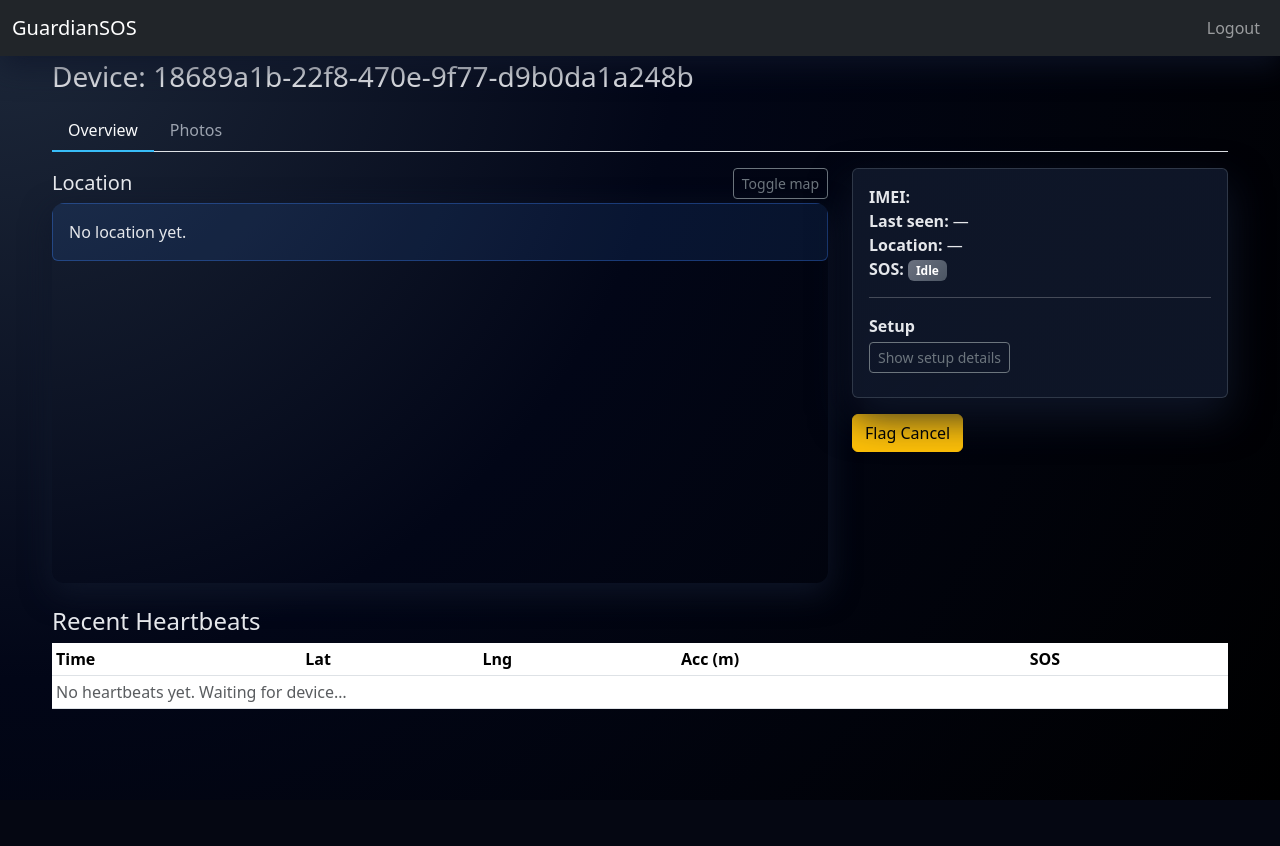
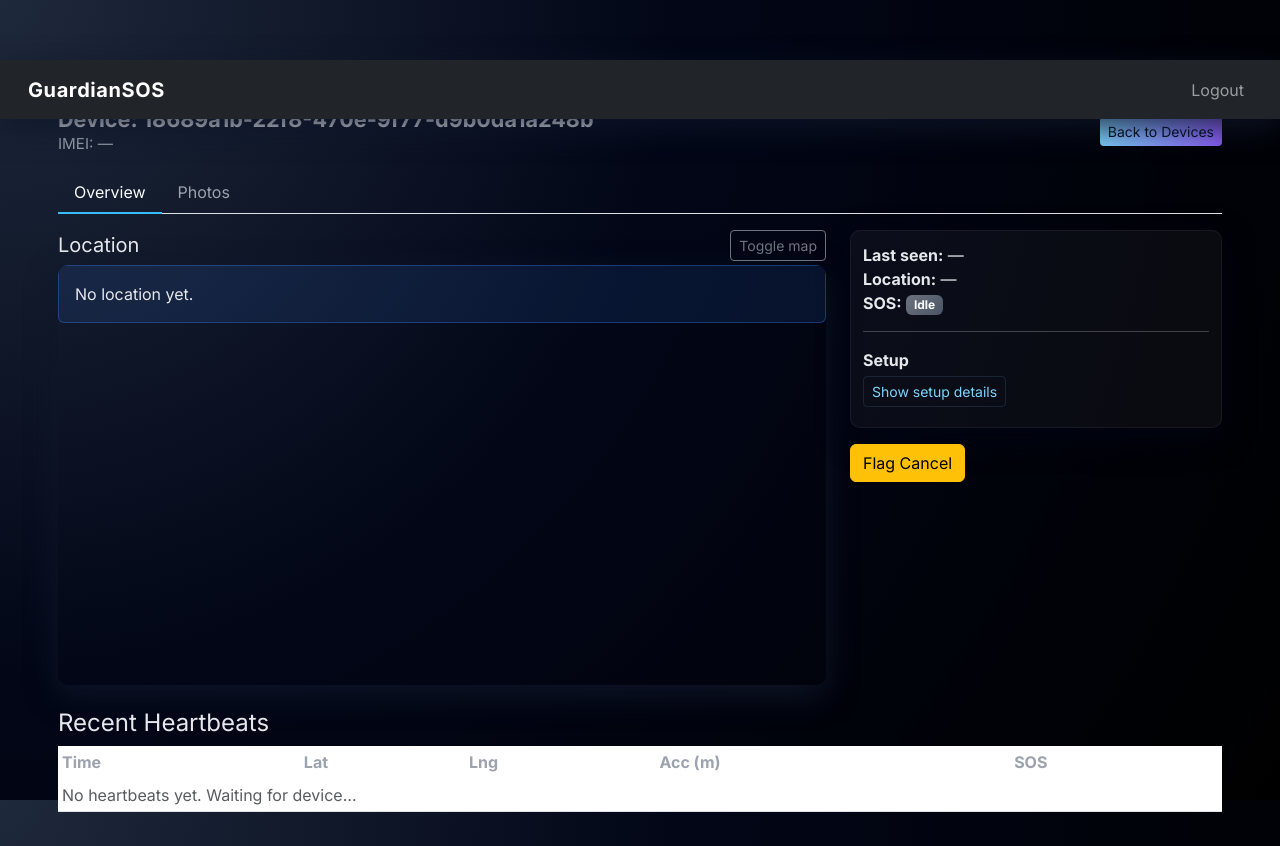
Before and after one commit to Mhmhm1/GuardianSOSServer, a Flask app: page /device/18689a1b-22f8-470e-9f77-d9b0da1a248b in a window 1280 px wide. Before the commit the page ends 800 px from the top, so only its background shows below. Run offline with Flask 3, Linux system fonts and the light colour scheme; a user stored in the database is signed in.

Commit message:
UI: modernize templates — futuristic stylesheet and layout

```diff
--- /dev/null
+++ b/static/css/style.css
@@ -0,0 +1,47 @@
+@import url('https://fonts.googleapis.com/css2?family=Inter:wght@300;400;600;700;800&display=swap');
+:root{
+  --bg-0: #030417;
+  --bg-1: #071133;
+  --card: rgba(255,255,255,0.04);
+  --glass-border: rgba(255,255,255,0.06);
+  --muted: #9ca3af;
+  --accent: #7dd3fc;
+  --accent-2: #8b5cf6;
+  --danger: linear-gradient(90deg,#ef4444,#b91c1c);
+}
+*{box-sizing:border-box}
+html,body{height:100%}
+body{
+  font-family: 'Inter', system-ui, -apple-system, 'Segoe UI', Roboto, 'Helvetica Neue', Arial;
+  margin:0; background: radial-gradient(1200px 600px at 10% 10%, rgba(139,92,246,0.12), transparent 12%),
+    radial-gradient(1000px 400px at 90% 90%, rgba(125,211,252,0.08), transparent 12%),
+    linear-gradient(180deg,var(--bg-0) 0%, var(--bg-1) 100%);
+  color: #e6eef8;
+  -webkit-font-smoothing:antialiased;
+  -moz-osx-font-smoothing:grayscale;
+}
+.app-shell{min-height:100vh;display:flex;flex-direction:column}
+.app-header{backdrop-filter: blur(6px);background:linear-gradient(180deg, rgba(255,255,255,0.02), rgba(255,255,255,0.01));border-bottom:1px solid var(--glass-border)}
+.navbar-brand{font-weight:700;letter-spacing:0.6px}
+.navbar{padding:0.6rem 1rem}
+.app-container{width:100%;max-width:1200px;margin:28px auto;padding:18px}
+.glass-card{background:var(--card);border:1px solid var(--glass-border);border-radius:12px;padding:18px;box-shadow:0 10px 30px rgba(2,6,23,0.6)}
+.page-hero{display:flex;align-items:center;justify-content:space-between;gap:12px;margin-bottom:16px}
+.hero-title{font-size:1.35rem;font-weight:700;margin:0}
+.hero-sub{color:var(--muted);font-size:0.95rem}
+.btn-gradient{background:linear-gradient(90deg,var(--accent),var(--accent-2));color:#031025;border:none}
+.btn-outline-frost{color:var(--accent);border:1px solid rgba(125,211,252,0.12);background:transparent}
+.table thead th{color:var(--muted);border-bottom:1px solid rgba(255,255,255,0.04)}
+.table tbody td{vertical-align:middle}
+.badge-future{background:linear-gradient(90deg,#06b6d4,#14b8a6);color:#021226}
+.photo{border-radius:8px;max-width:100%;height:auto}
+.small-muted{color:var(--muted);font-size:0.9rem}
+.card-compact{padding:12px;border-radius:10px}
+@media (max-width:767px){
+  .app-container{margin:12px;padding:12px}
+  .page-hero{flex-direction:column;align-items:flex-start}
+}
+
+/* utility tweaks which override bootstrap where needed */
+.text-monospace{font-family:ui-monospace, SFMono-Regular, Menlo, Monaco, 'Roboto Mono', 'Courier New', monospace}
+.link-muted{color:var(--accent);text-decoration:none}
--- a/templates/base.html
+++ b/templates/base.html
@@ -6,6 +6,7 @@
   <title>GuardianSOS Server</title>
   <link href="https://cdn.jsdelivr.net/npm/bootstrap@5.3.3/dist/css/bootstrap.min.css" rel="stylesheet">
   <link rel="stylesheet" href="https://unpkg.com/leaflet@1.9.4/dist/leaflet.css" />
+  <link rel="stylesheet" href="/static/css/style.css">
   <style>
     body {
       padding-top: 60px;
@@ -73,7 +74,8 @@
     }
   </style>
 </head>
-<body>
+<body class="app-shell">
+<header class="app-header">
 <nav class="navbar navbar-expand-lg navbar-dark bg-dark fixed-top">
   <div class="container-fluid">
     <a class="navbar-brand" href="/">GuardianSOS</a>
@@ -86,7 +88,8 @@
     </div>
   </div>
 </nav>
-<div class="container">
+</header>
+<main class="app-container">
   {% with messages = get_flashed_messages(with_categories=true) %}
     {% if messages %}
       <div class="mt-2">
@@ -97,7 +100,7 @@
     {% endif %}
   {% endwith %}
   {% block content %}{% endblock %}
-</div>
+</main>
 <script src="https://cdn.jsdelivr.net/npm/bootstrap@5.3.3/dist/js/bootstrap.bundle.min.js"></script>
 <script src="https://unpkg.com/leaflet@1.9.4/dist/leaflet.js"></script>
 </body>
--- a/templates/device.html
+++ b/templates/device.html
@@ -1,6 +1,14 @@
 {% extends 'base.html' %}
 {% block content %}
-<h3>Device: {{ device.device_id }}</h3>
+<div class="page-hero">
+  <div>
+    <h3 class="hero-title">Device: {{ device.device_id }}</h3>
+    <div class="hero-sub">IMEI: {{ device.imei or '—' }}</div>
+  </div>
+  <div>
+    <a class="btn btn-gradient btn-sm" href="{{ url_for('dashboard') }}">Back to Devices</a>
+  </div>
+</div>
 <ul class="nav nav-tabs mt-3" id="deviceTab" role="tablist">
   <li class="nav-item" role="presentation">
     <button class="nav-link active" id="overview-tab" data-bs-toggle="tab" data-bs-target="#overview" type="button" role="tab" aria-controls="overview" aria-selected="true">Overview</button>
@@ -18,14 +26,13 @@
           <button class="btn btn-sm btn-outline-secondary" type="button" data-bs-toggle="collapse" data-bs-target="#map-collapse" aria-expanded="true" aria-controls="map-collapse">Toggle map</button>
         </div>
         <div id="map-collapse" class="collapse show">
-          <div id="map"></div>
+          <div id="map" style="height:420px;border-radius:10px;overflow:hidden"></div>
         </div>
       </div>
       <div class="col-md-4">
-        <div class="card mb-3">
-          <div class="card-body">
-            <div><strong>IMEI:</strong> {{ device.imei }}</div>
-            <div><strong>Last seen:</strong> {{ device.last_seen or '—' }} <span id="place-name" class="text-muted"></span></div>
+        <div class="glass-card mb-3 card-compact">
+          <div>
+            <div><strong>Last seen:</strong> {{ device.last_seen or '—' }} <span id="place-name" class="small-muted"></span></div>
             <div><strong>Location:</strong>
               {% if device.last_lat and device.last_lng %}
                 <span id="coords-text">{{ '%.5f'|format(device.last_lat) }}, {{ '%.5f'|format(device.last_lng) }}</span>
@@ -38,7 +45,7 @@
             </div>
             <hr />
             <p class="mb-1"><strong>Setup</strong></p>
-            <button class="btn btn-sm btn-outline-secondary mb-2" type="button" data-bs-toggle="collapse" data-bs-target="#setup-collapse" aria-expanded="false" aria-controls="setup-collapse">Show setup details</button>
+            <button class="btn btn-sm btn-outline-frost mb-2" type="button" data-bs-toggle="collapse" data-bs-target="#setup-collapse" aria-expanded="false" aria-controls="setup-collapse">Show setup details</button>
             <div id="setup-collapse" class="collapse">
               <div class="d-flex align-items-center gap-2 mt-2">
                 <button id="show-token" class="btn btn-outline-secondary btn-sm" type="button">Show API Token</button>
```
Also changed, not shown: templates/dashboard.html (+14 -7 lines), templates/login.html (+8 -6 lines).
